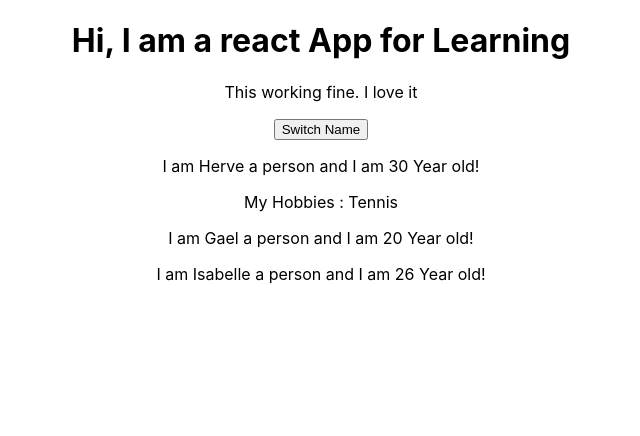
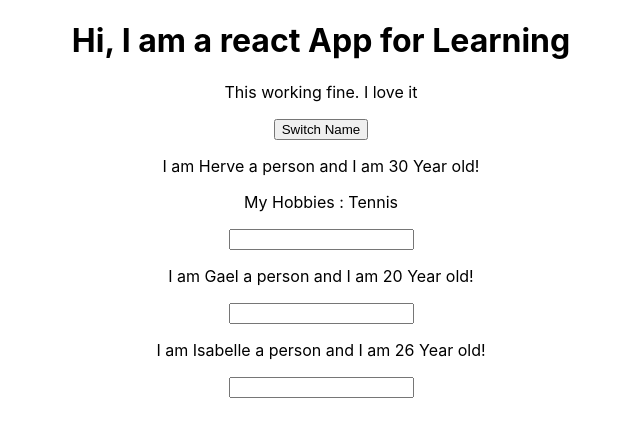
Before and after one commit to hervekhg/reactnativelearningproject, a React (Create React App) app: page / in a window 1280 px wide. Shown: the top 436 px of the page, without its empty margins (319-959 px from the left). Built offline with nearby package versions, Linux system fonts and the light colour scheme.

Commit message:
11.Récupérer le contenu d'un champ texte : event.target.value

```diff
--- a/src/App.js
+++ b/src/App.js
@@ -24,6 +24,18 @@ class App extends Component {
   );
   }
 
+  nameChangedHandler = (event) => {
+    this.setState(
+      {persons:
+        [
+          { name : 'Herve', age:31 },
+          { name : event.target.value, age:22 },
+          { name : 'Isabelle', age:27 }
+        ]
+      }
+  );
+  }
+
   render() {
     return (
       <div className="App">
@@ -34,6 +46,7 @@ class App extends Component {
           name={this.state.persons[0].name}
           age={this.state.persons[0].age}
           click = {this.switchNameHandler.bind(this, 'Herve')}
+          changed = {this.nameChangedHandler}
         > My Hobbies : Tennis </Person>
         <Person name={this.state.persons[1].name} age={this.state.persons[1].age}/>
         <Person name={this.state.persons[2].name} age={this.state.persons[2].age}/>
--- a/src/Person/Person.js
+++ b/src/Person/Person.js
@@ -8,6 +8,7 @@ const person = (props) => {
 		<div>
 			<p onClick= {props.click}> I am {props.name} a person and I am {props.age} Year old!</p>
 			<p> {props.children} </p>
+			<input type="text" onChange={props.changed}/>
 		</div>
 
 	)
```
